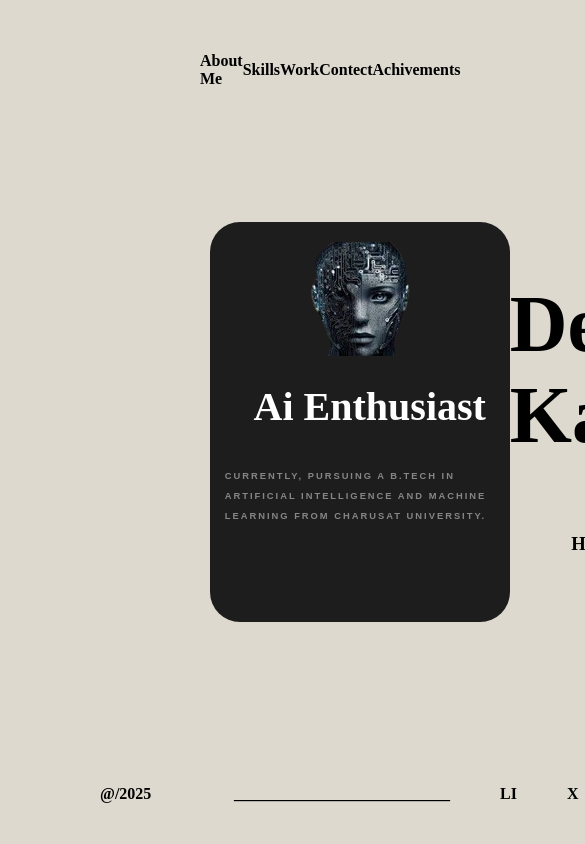
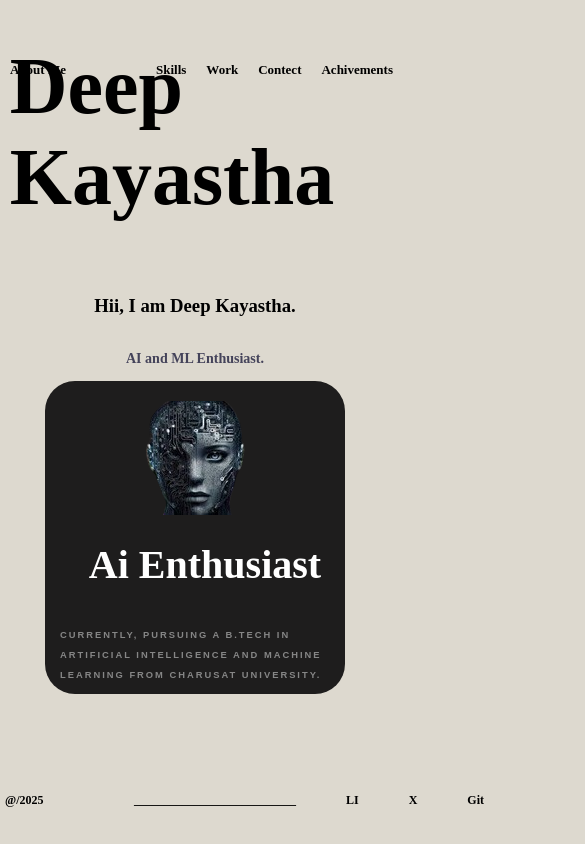
Before and after one commit to 24AIMl018-DEEP/My-Project, a plain HTML site: page index.html in a window 390 px wide. Shown: the top 844 px of the page, 585 px wide, since content can reach past the window. Drawn offline with Linux system fonts and the light colour scheme.

Commit message:
Addjesting All Change For Max Width: 720px

```diff
--- a/index.html
+++ b/index.html
@@ -3,7 +3,8 @@
 <head>
     <title>Go through</title>
     <link rel="stylesheet" type="text/css" href="style_port_1/index_port.css">
-    <meta name="viewport" content="width=device-width, initial-scale=1.0" />
+
+    <meta name="viewport" content="width=device-width, initial-scale=1.0">
 </head>
 
 <body>
--- a/style_port_1/index_port.css
+++ b/style_port_1/index_port.css
@@ -100,7 +100,8 @@ a:hover {
     margin-left: 200px;
     border-radius: 30px;
 }
-.slider_img{
+
+.slider_img {
     margin-top: 20px;
 }
 
@@ -264,3 +265,41 @@ a:hover {
     flex-direction: row;
     padding-left: 50px;
 }
+
+/*Media Query For Max- Width: 768px*/
+@media screen and (max-width: 768px) {
+    .main_container_index {
+        max-width: 768px;
+    }
+
+    header {
+        max-width: 100% !important;
+        font-size: 13px;
+    }
+    .mfci_content_1{
+        margin-left :10px; ;
+    }
+    .mfci_content_2{
+        margin-right :10px; ;
+    }
+    .mfcic2_content_1 {
+        padding: 10px;
+    }
+    .main_row_index{
+        flex-direction: column-reverse;
+    }
+    .slider_index{
+        margin-left :0px;
+        margin-bottom: 150px;
+    }
+        footer{
+            width: ;
+            font-size: 12px;
+        }
+    .footer_content_1{
+        margin-left: 5px;
+    }
+    .footer_content_2{
+        margin-right: 100px;
+    }
+}
```
Also changed, not shown: skills_port.html (+1 -1 lines).
